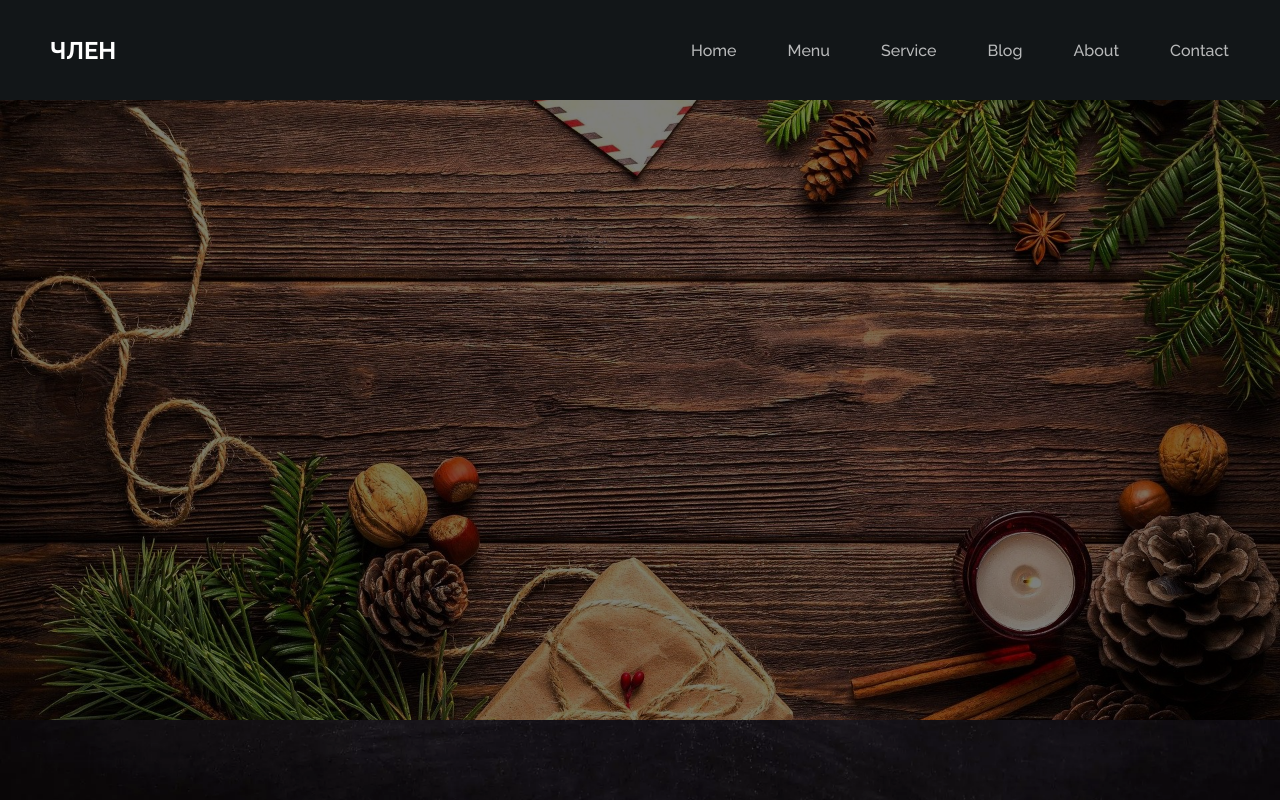
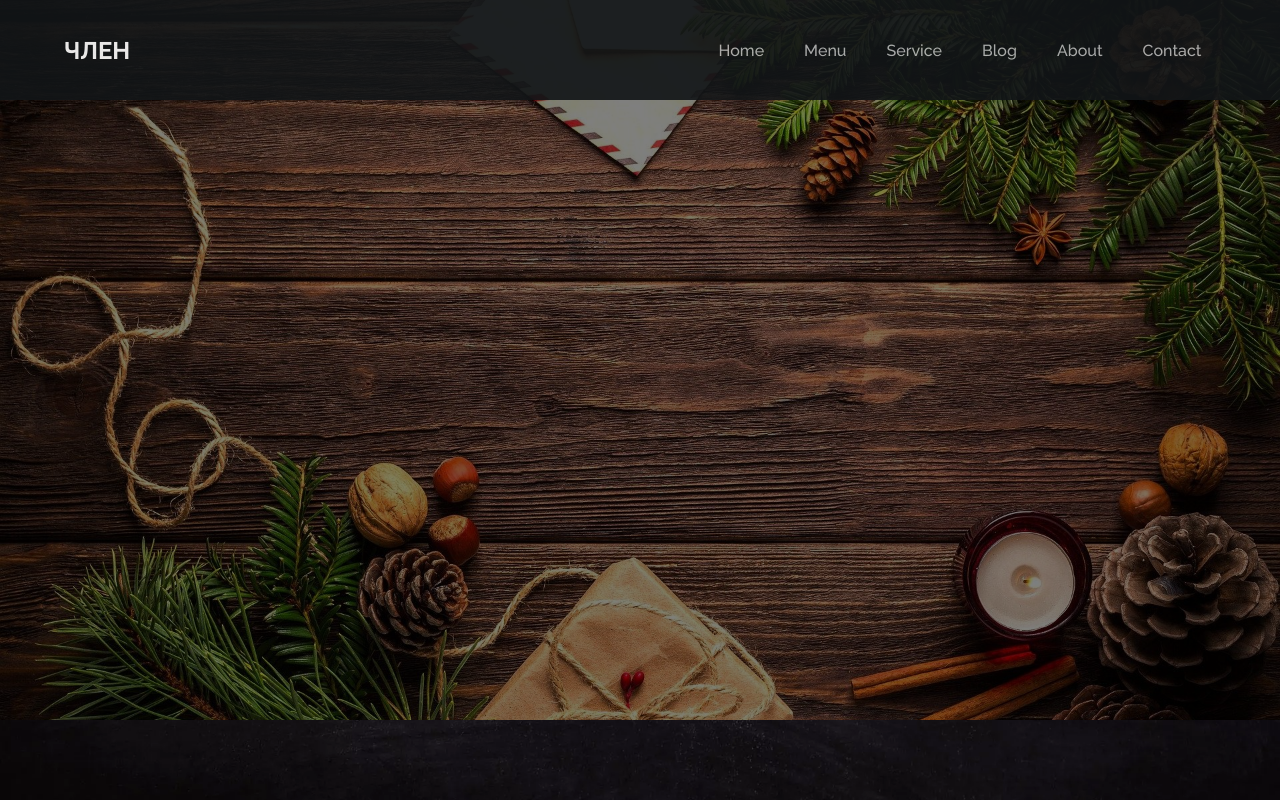
Before and after one commit to Leonid-poc/MakeHub, a React (Create React App) app in the folder client/: page / in a window 1280 px wide. Built offline with nearby package versions, Linux system fonts and the light colour scheme.

Commit message:
Navbar is finished

```diff
--- a/client/package.json
+++ b/client/package.json
@@ -6,8 +6,10 @@
     "@testing-library/jest-dom": "^5.16.5",
     "@testing-library/react": "^13.4.0",
     "@testing-library/user-event": "^13.5.0",
+    "framer-motion": "^8.0.2",
     "react": "^18.2.0",
     "react-dom": "^18.2.0",
+    "react-icons": "^4.7.1",
     "react-router-dom": "^6.6.1",
     "react-scripts": "5.0.1",
     "web-vitals": "^2.1.4"
--- a/client/src/App.js
+++ b/client/src/App.js
@@ -1,6 +1,6 @@
 import React from 'react';
 import Main from './components/Main';
-import Navbar from './components/Navbar';
+import Navbar from './components/navbar/Navbar';
 
 const App = () => {
   return (
--- a/client/src/components/Navbar.jsx
+++ /dev/null
@@ -1,24 +0,0 @@
-import React from 'react';
-import '../css/Navbar.css';
-import { Link } from 'react-router-dom';
-
-const Navbar = () => {
-  return (
-    <nav className='main_nav'>
-        <div className="icon">
-            <h1 style={{color: "white"}}>ЧЛЕН</h1>
-        </div>
-        <div className="menu">
-            <Link className='link' to='/' >Home</Link>
-            <Link className='link' to='/menu' >Menu</Link>
-            <Link className='link' to="/service">Service</Link>
-            <Link className='link' to="/blog">Blog</Link>
-            <Link className='link' to="/about">About</Link>
-            <Link className='link' to="/contact">Contact</Link>
-        </div>
-        <div className="menu2" style={{display: "none"}}>MENU</div>
-    </nav>
-  )
-}
-
-export default Navbar
--- /dev/null
+++ b/client/src/components/navbar/MobileNavigation.js
@@ -0,0 +1,22 @@
+import NavLinks from "./NavLinks";
+import classes from './Navbar.module.css';
+import { CgMenuRound, CgCloseO } from 'react-icons/cg';
+import { useState } from 'react';
+
+const MobileNavigation = () => {
+
+    const [open, setOpen] = useState(false);
+
+    const HamburgerIcon = <CgMenuRound  className={classes.Hamburger}  size='40px' color='#ffffffb3' onClick={() => setOpen(!open)} />;
+    const CloseIcon = <CgCloseO  className={classes.Hamburger}  size='40px' color='#ffffffb3' onClick={() => setOpen(!open)} />;
+    const closeMobileMeny = () => setOpen(false);
+
+    return (
+        <nav className={classes.MobileNavigation}>
+            {open ? CloseIcon : HamburgerIcon}
+            {open && <NavLinks isMobile={true} closeMobileMenu={closeMobileMeny} />}
+        </nav>
+    );
+}
+
+export default MobileNavigation
--- /dev/null
+++ b/client/src/components/navbar/NavLinks.js
@@ -0,0 +1,57 @@
+import { Link } from 'react-router-dom';
+import { motion } from 'framer-motion';
+
+const NavLinks = (props) => {
+
+    const animateFrom = {opacity: 0, y: -40};
+    const animateTo = {opacity: 1, y: 0};
+
+    return (
+        <ul>
+            <motion.li
+                initial={animateFrom}
+                animate={animateTo}
+                transition={{delay: 0.05}}
+                onClick={() => props.isMobile && props.closeMobileMenu()}>
+                    <Link className='link' to="/">Home</Link>
+            </motion.li>
+            <motion.li
+                initial={animateFrom}
+                animate={animateTo}
+                transition={{delay: 0.10}}
+                onClick={() => props.isMobile && props.closeMobileMenu()}>
+                    <Link className='link' to='/menu' >Menu</Link>
+            </motion.li>
+            <motion.li
+                initial={animateFrom}
+                animate={animateTo}
+                transition={{delay: 0.20}}
+                onClick={() => props.isMobile && props.closeMobileMenu()}>
+                    <Link className='link' to="/service">Service</Link>
+            </motion.li>
+            <motion.li
+                initial={animateFrom}
+                animate={animateTo}
+                transition={{delay: 0.30}}
+                onClick={() => props.isMobile && props.closeMobileMenu()}>
+                    <Link className='link' to="/blog">Blog</Link>
+            </motion.li>
+            <motion.li
+                initial={animateFrom}
+                animate={animateTo}
+                transition={{delay: 0.40}}
+                onClick={() => props.isMobile && props.closeMobileMenu()}>
+                    <Link className='link' to="/about">About</Link>
+            </motion.li>
+            <motion.li
+                initial={animateFrom}
+                animate={animateTo}
+                transition={{delay: 0.50}}
+                onClick={() => props.isMobile && props.closeMobileMenu()}>
+                    <Link className='link' to="/contact">Contact</Link>
+            </motion.li>
+        </ul>
+    );
+}
+
+export default NavLinks
--- a/client/src/css/Navbar.css
+++ b/client/src/components/navbar/Navbar.css
@@ -2,7 +2,8 @@
     position: fixed;
     height: 100px;
     width: 100%;
-    z-index: 3;
+    opacity: .9;
+    z-index: 999;
     background-color: #121618;
     display: flex;
     justify-content: space-evenly;
@@ -12,20 +13,21 @@
 
 .icon{
     width: 50%;
+    height: 100%;
     display: flex;
+    align-items: center;
     padding-left: 50px;
 }
-.menu{
-    width: 50%;
-    display: flex;
-    flex-direction: row;
-    justify-content: space-evenly;
-    color: #ffffffb3;
+.icon h1{
+    position: absolute;
+    left: 5%;
 }
+
 .link{
     color: #ffffffb3;
     text-decoration: none;
     font-weight: 500;
+    transition: .4s;
 }
 .link:hover{
     color: #fac564;
--- /dev/null
+++ b/client/src/components/navbar/Navbar.jsx
@@ -0,0 +1,23 @@
+import React from 'react';
+import classes from './Navbar.module.css';
+import './Navbar.css';
+import MobileNavigation from './MobileNavigation';
+import Navigation from './Navigation';
+
+
+const Navbar = () => {
+  return (
+    <nav className='main_nav'>
+        <div className="icon">
+            <h1 style={{color: "white"}}>ЧЛЕН</h1>
+        </div>
+        <div className={classes.NavBar}>
+          <MobileNavigation />
+          <Navigation />
+        </div>
+        {/* <div className="menu2" style={{display: "none"}}>MENU</div> */}
+    </nav>
+  )
+}
+
+export default Navbar
--- /dev/null
+++ b/client/src/components/navbar/Navbar.module.css
@@ -0,0 +1,60 @@
+.NavBar {
+    width: 50%;
+    height: 100px;
+    display: flex;
+    flex-direction: row;
+    justify-content: space-evenly;
+    color: #ffffffb3;
+    align-items: center;
+}
+
+.NavBar nav ul {
+    list-style: none;
+    padding: 0;
+    margin: 0;
+}
+
+.NavBar nav ul li {
+    display: inline-block;
+    margin: 20px;
+    transition: 1s;
+}
+
+.NavBar nav ul li:hover {
+    transform: scale(1.1);
+}
+
+.NavBar .MobileNavigation {
+    display: none;
+}
+
+@media (max-width: 990px) {
+    .NavBar .Navigation {
+        display: none;
+    }
+    .NavBar .MobileNavigation {
+        display: flex;
+        align-items: center;
+        width: 100%;
+        height: 200px;
+    }
+    .NavBar .MobileNavigation .Hamburger{
+        position: absolute;
+        right: 5%;
+        cursor: pointer;
+    }
+    .NavBar {
+        width: 100%;
+        position: absolute;
+    }
+    .NavBar nav ul {
+        display: flex;
+        flex-direction: column;
+        position: absolute;
+        justify-content: center;
+        align-items: center;
+        width: 100%;
+        top: 100px;
+        background: #121618;
+    }
+}
--- /dev/null
+++ b/client/src/components/navbar/Navigation.js
@@ -0,0 +1,12 @@
+import NavLinks from "./NavLinks";
+import classes from './Navbar.module.css';
+
+const Navigation = () => {
+    return (
+        <nav className={classes.Navigation}>
+            <NavLinks />
+        </nav>
+    );
+}
+
+export default Navigation
```
Also changed, not shown: 1 other file (tests, documents, lock files or other folders).
